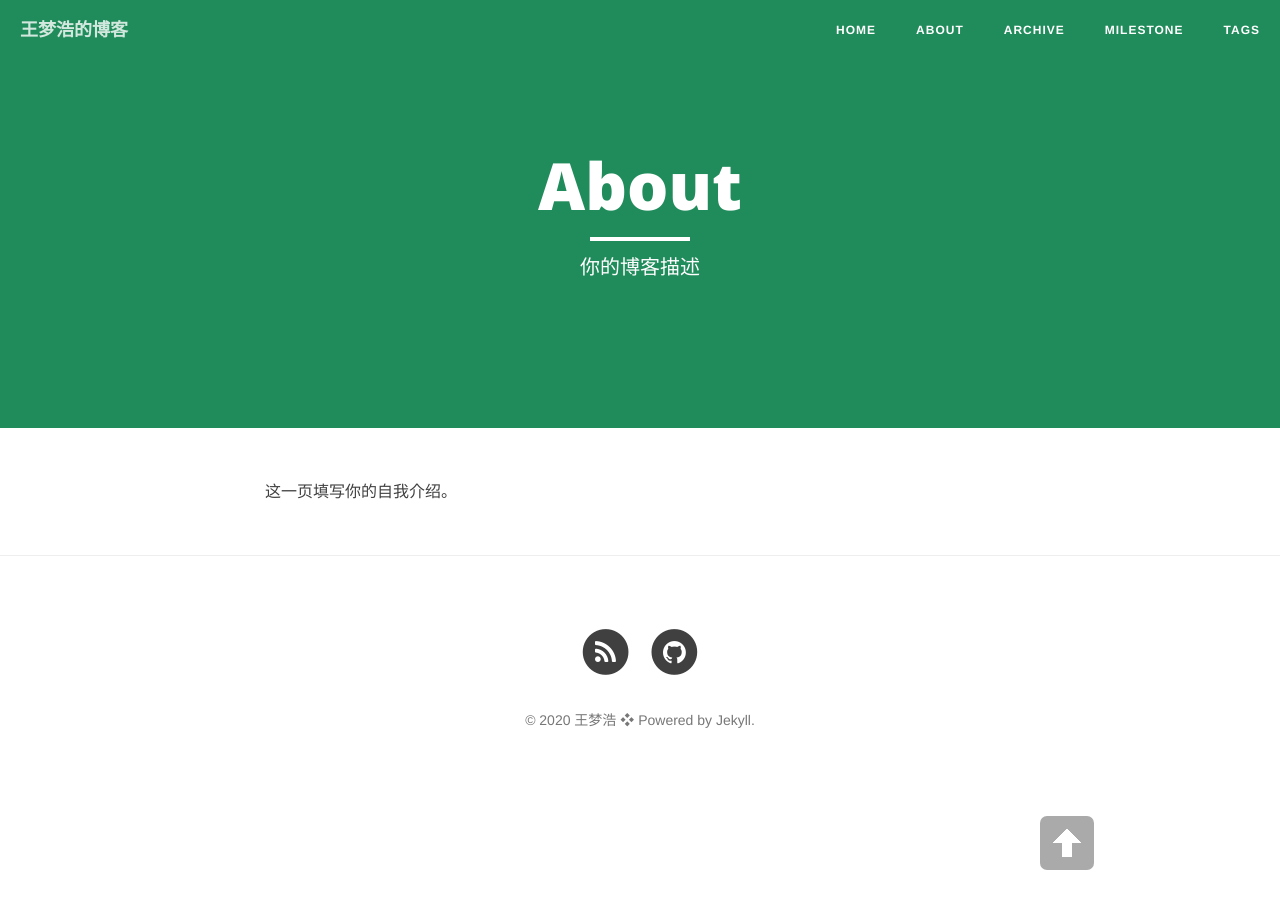
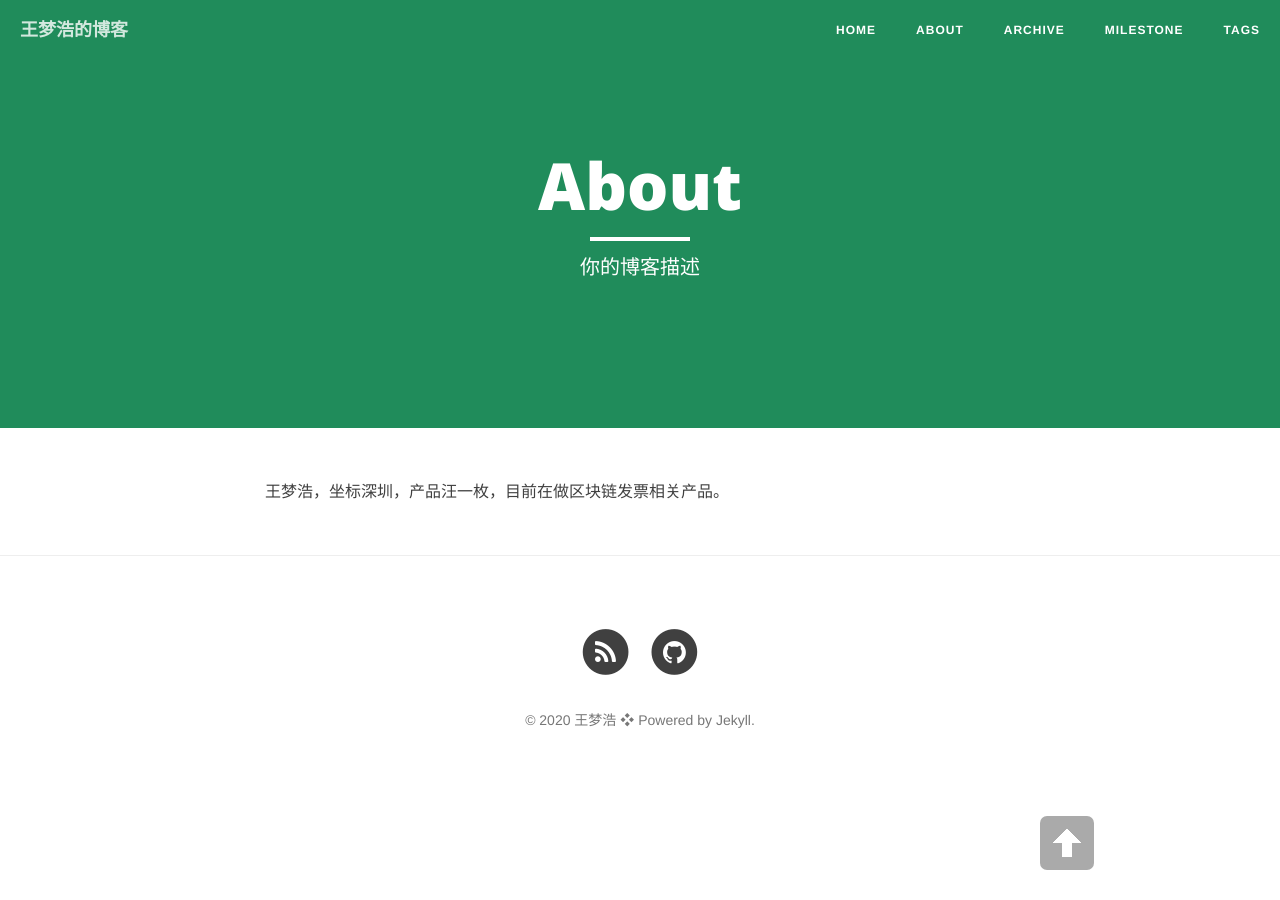
Before and after one commit to wangmhao/wangmhao.github.io, a Jekyll site: the page built from about.md, in a window 1280 px wide. Built offline with Jekyll 4.4.1, drawn with Linux system fonts in a browser that asks for light colours; nearby versions of some CDN libraries.

```diff
--- a/about.md
+++ b/about.md
@@ -5,4 +5,4 @@ description: "你的博客描述 "
 header-img: "img/green.jpg"
 ---
 
-这一页填写你的自我介绍。
+王梦浩，坐标深圳，产品汪一枚，目前在做区块链发票相关产品。
```
Also changed, not shown: milestone.md (+1 -1 lines), 1 other file.
